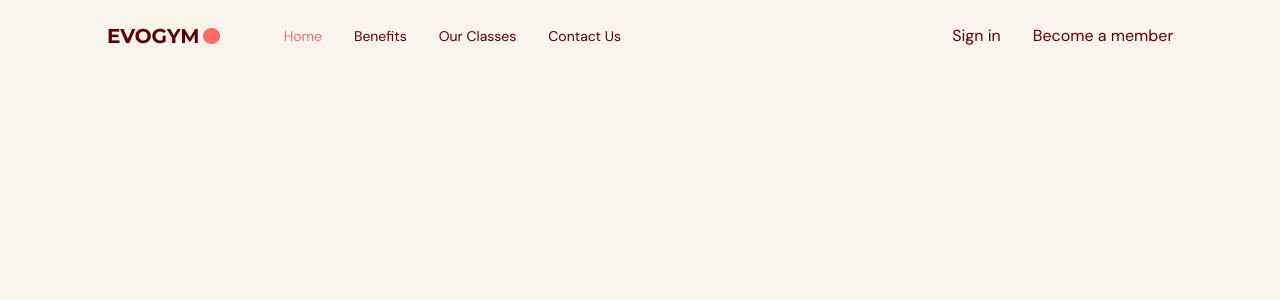
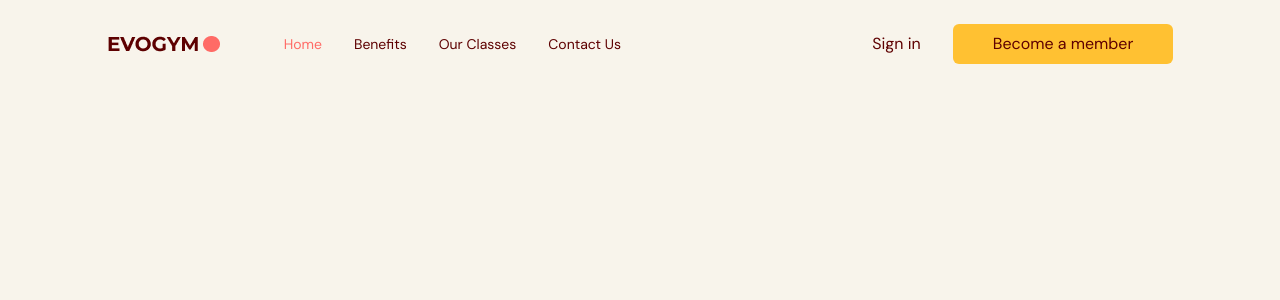
Before and after one commit to kujerocoding/typescript-practice, a React (Vite) app: page / in a window 1280 px wide. Shown: the top 300 px of the page. Built offline with nearby package versions, Linux system fonts and the light colour scheme.

Commit message:
Add ActionButton shared component and use it to the nav button

```diff
--- a/src/scenes/navbar/index.tsx
+++ b/src/scenes/navbar/index.tsx
@@ -4,6 +4,7 @@
 import Link from "./Link";
 import { SelectedPage } from "@/shared/types";
 import useMediaQuery from "@/hooks/useMediaQuery";
+import ActionButton from "@/shared/ActionButton";
 
 type Props = {
     selectedPage: SelectedPage;
@@ -31,7 +32,7 @@
 
                         <div className={`${flexBetween} gap-8`}>
                             <p>Sign in</p>
-                            <button>Become a member</button>
+                            <ActionButton setSelectedPage={setSelectedPage}>Become a member</ActionButton>
                         </div>
 
                     </div>) : (
--- /dev/null
+++ b/src/shared/ActionButton.tsx
@@ -0,0 +1,21 @@
+import React from 'react'
+import AnchorLink from 'react-anchor-link-smooth-scroll'
+import { SelectedPage } from './types';
+
+type Props = {
+    children: React.ReactNode;
+    setSelectedPage: (value: SelectedPage) => void
+}
+
+const ActionButton = ({children, setSelectedPage}: Props) => {
+  return (
+    <AnchorLink
+    className='rounded-md bg-secondary-500 px-10 py-2 hover:bg-primary-500 hover:text-white cursor-pointer'
+    onClick={() => setSelectedPage(SelectedPage.ContactUs)}
+    href={`#${SelectedPage.ContactUs}`}>
+        {children}
+    </AnchorLink>
+  )
+}
+
+export default ActionButton
```
